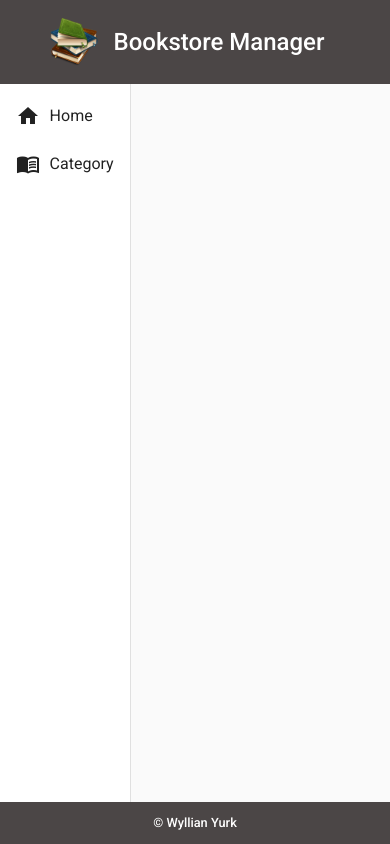
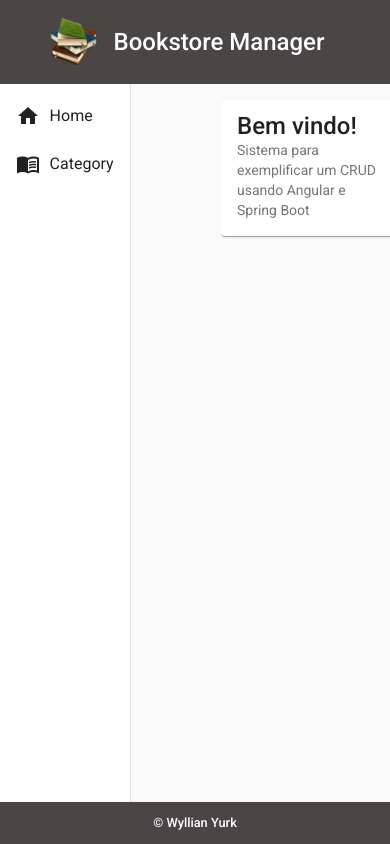
Before and after one commit to WyllianYurk77/Angular-Bookstore, an Angular app: page / in a window 390 px wide. Built offline with nearby package versions, Linux system fonts and the light colour scheme.

Commit message:
Implementando componente Home com rotas

```diff
--- a/src/app/app-routing.module.ts
+++ b/src/app/app-routing.module.ts
@@ -1,7 +1,13 @@
 import { NgModule } from '@angular/core';
 import { RouterModule, Routes } from '@angular/router';
+import { HomeComponent } from './components/views/home/home.component';
 
-const routes: Routes = [];
+const routes: Routes = [
+  {
+    path: '',
+    component: HomeComponent
+  }
+];
 
 @NgModule({
   imports: [RouterModule.forRoot(routes)],
--- a/src/app/components/template/nav/nav.component.html
+++ b/src/app/components/template/nav/nav.component.html
@@ -2,7 +2,7 @@
     <mat-sidenav mode="side" opened>
         <mat-nav-list>
             <a mat-list-item>
-                <i class="material-icons">home</i>
+                <i routerLink="" class="material-icons">home</i>
                 Home
             </a>
             <a mat-list-item>
@@ -12,6 +12,8 @@
         </mat-nav-list>
     </mat-sidenav>
     <mat-sidenav-content>
+        <router-outlet>
 
+        </router-outlet>
     </mat-sidenav-content>
 </mat-sidenav-container>
--- /dev/null
+++ b/src/app/components/views/home/home.component.css
@@ -0,0 +1,16 @@
+.home {
+    width: 95%;
+    margin: 1rem auto;
+}
+
+@media(max-width: 450px) {
+    .home {
+        width: 70%;
+    }
+}
+
+@media(max-width: 770px) {
+    .home {
+        width: 90%;
+    }
+}
--- /dev/null
+++ b/src/app/components/views/home/home.component.html
@@ -0,0 +1,6 @@
+<mat-card class="home" mat-elevation-z4>
+    <mat-card-title class="title">Bem vindo!</mat-card-title>
+    <mat-card-subtitle class="subtitle">
+        Sistema para exemplificar um CRUD usando Angular e Spring Boot
+    </mat-card-subtitle>
+</mat-card>
--- /dev/null
+++ b/src/app/components/views/home/home.component.ts
@@ -0,0 +1,15 @@
+import { Component, OnInit } from '@angular/core';
+
+@Component({
+  selector: 'app-home',
+  templateUrl: './home.component.html',
+  styleUrls: ['./home.component.css']
+})
+export class HomeComponent implements OnInit {
+
+  constructor() { }
+
+  ngOnInit(): void {
+  }
+
+}
```
Also changed, not shown: src/app/app.module.ts (+6 -2 lines).
